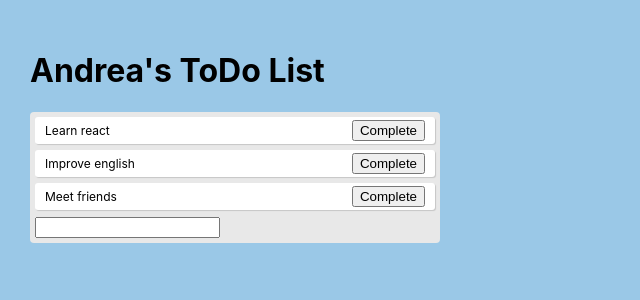
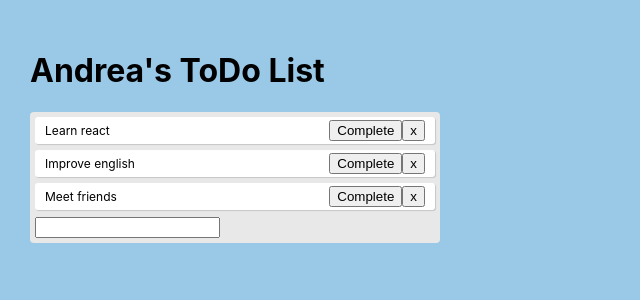
Before and after one commit to andreamartxx/todolist_react, a React (Create React App) app: page / in a window 1280 px wide. Shown: the top 300 px of the page, without its empty margins (0-640 px from the left). Built offline with nearby package versions, Linux system fonts and the light colour scheme.

Commit message:
Added button to delete item and added into app return

```diff
--- a/src/App.js
+++ b/src/App.js
@@ -1,12 +1,13 @@
 import React from 'react';
 import './App.css';
 
-function Todo({todo, index, completeTodo}){
+function Todo({todo, index, completeTodo, removeTodo}){
   return (
     <div className='todo' style={{textDecoration: todo.isCompleted ? "line-through" : ""}}>
       {todo.text}
       <div>
         <button onClick={()=> completeTodo(index)}>Complete</button>
+        <button onClick={()=> removeTodo(index)}>x</button>
       </div>
     </div>
   )
@@ -75,6 +76,7 @@ function App() {
                 index = {index}
                 todo = {todo}
                 completeTodo = {completeTodo}
+                removeTodo = {removeTodo}
               />
             ))}
             <TodoForm addTodo={addTodo} />
```
